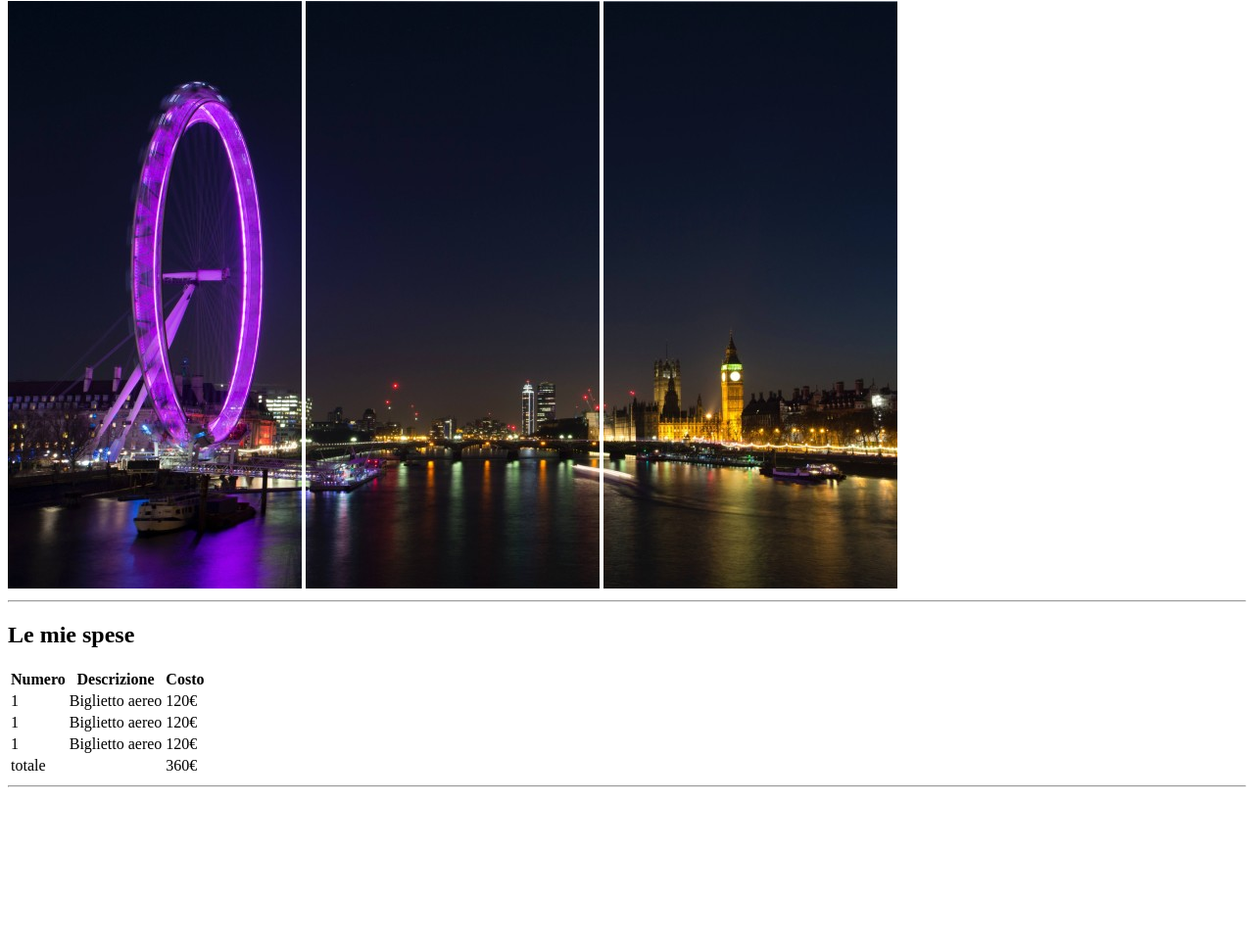
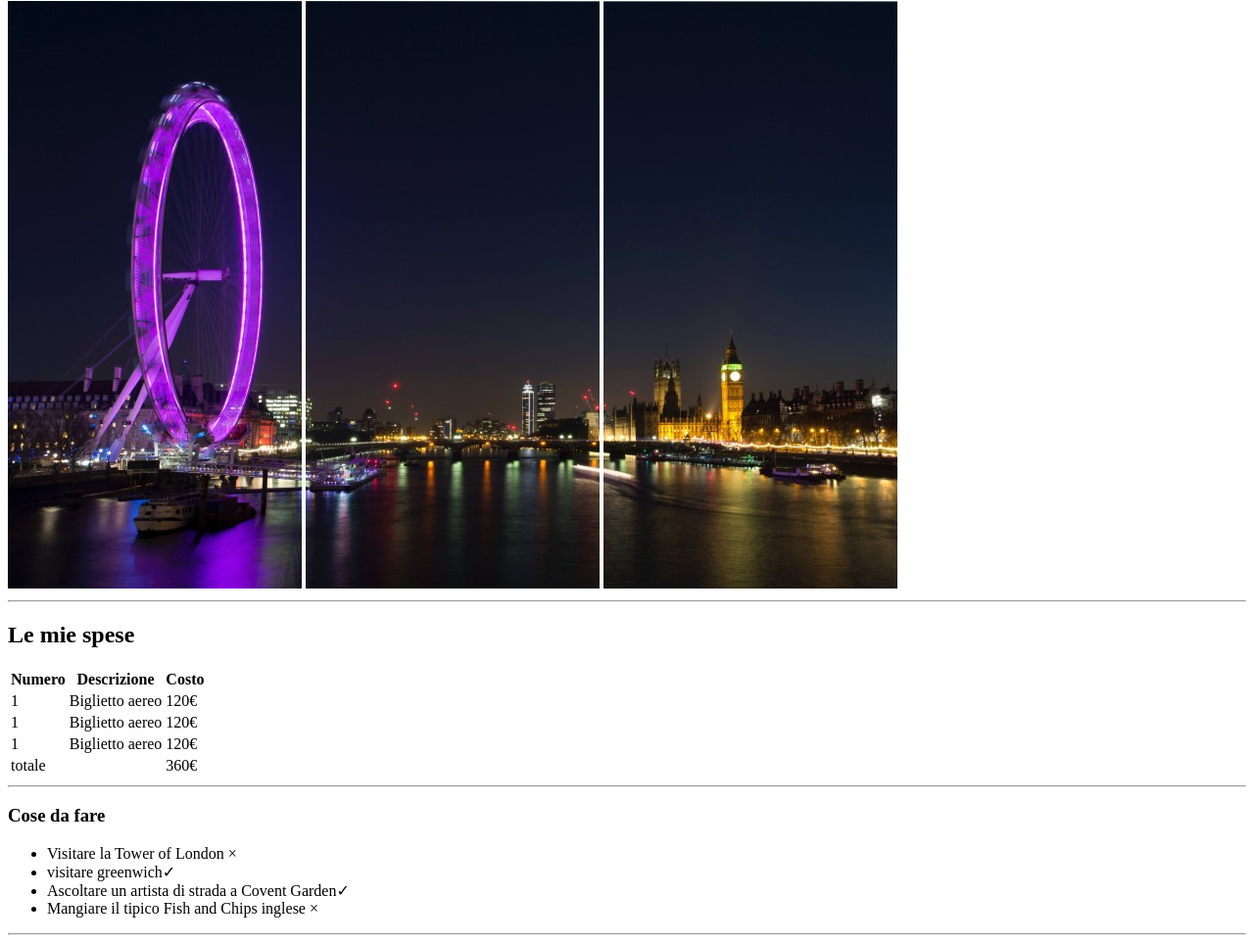
Before and after one commit to michele-pavlenco/html-london-trip, a plain HTML site: page index.html in a window 1280 px wide. Shown: the part 105-1068 px from the top of the page at 98% size. Before the commit the page ends 917 px from the top, so only its background shows below. Drawn offline with Linux system fonts and the light colour scheme.

Commit message:
index-to-do-list

```diff
--- a/index.html
+++ b/index.html
@@ -47,6 +47,15 @@ alcolo<!DOCTYPE html>
         </tr>
       </table>
       <hr>
+       <!-- cose da fare  -->
+       <h3>Cose da fare</h3>
+       <ul>
+           <li>Visitare la Tower of London &times;</li>
+           <li>visitare greenwich&check;</li>
+           <li>Ascoltare un artista di strada a Covent Garden&check;</li>
+           <li>Mangiare il tipico Fish and Chips inglese &times;</li>
+       </ul>
+       <hr>
 </main>
 </body>
 </html>
```
